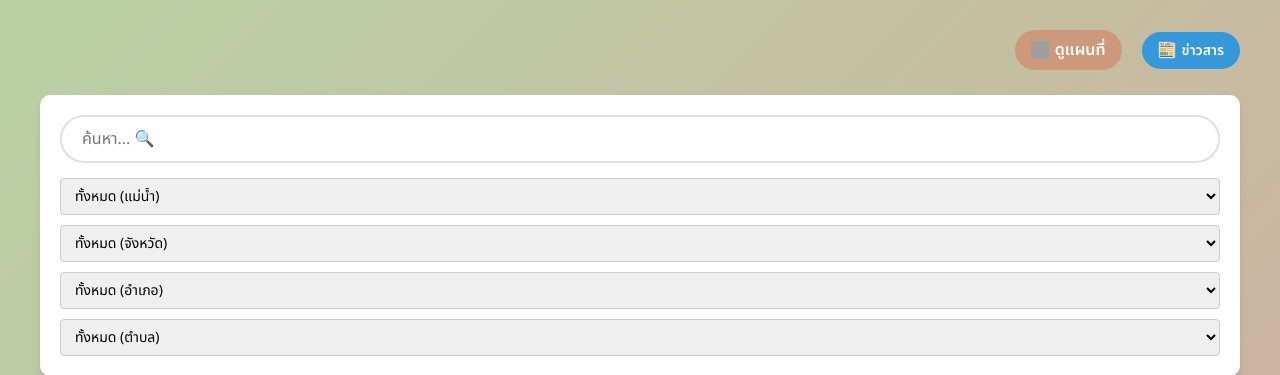
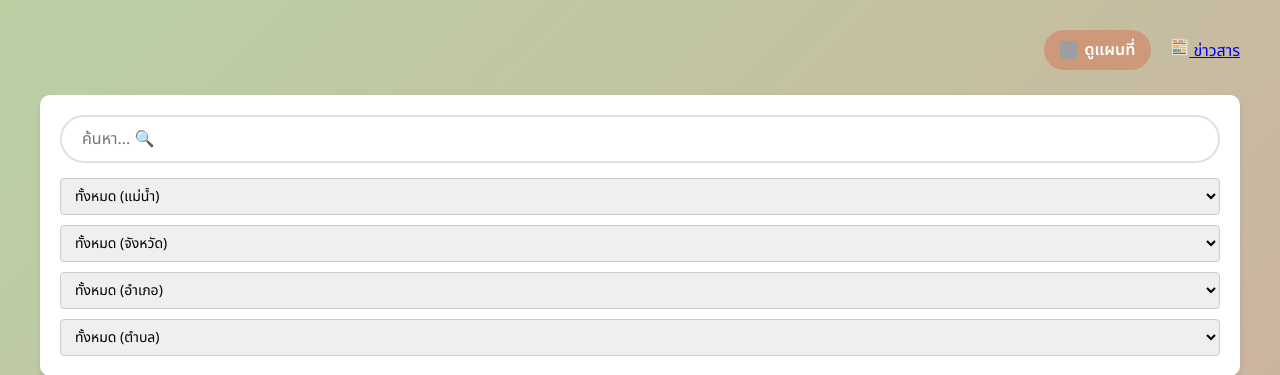
Before and after one commit to Benyawann/kokdata_newversion, a Flask app: page / in a window 1280 px wide. Shown: the part 174-549 px from the top of the page. Run offline with Flask 3, Linux system fonts and the light colour scheme; data that the repository does not hold is empty; some libraries are stand-ins or nearby versions; some web fonts are replaced; grey boxes are pictures that could not be loaded.

Commit message:
delete new btn

```diff
--- a/static/css/style.css
+++ b/static/css/style.css
@@ -432,24 +432,6 @@ body {
     background: #b58263;
 }
 
-.news-btn{
-    display: inline-flex;
-    align-items: center;
-    gap: 6px;
-    padding: 8px 16px;
-    background: #3498db;
-    color: white;
-    text-decoration: none;
-    border-radius: 20px;
-    font-size: 14px;
-    font-weight: 600;
-    transition: background 0.2s;
-}
-
-.news-btn:hover {
-    background: #2980b9;
-}
-
 @keyframes fadeIn {
     from {
         opacity: 0;
```
